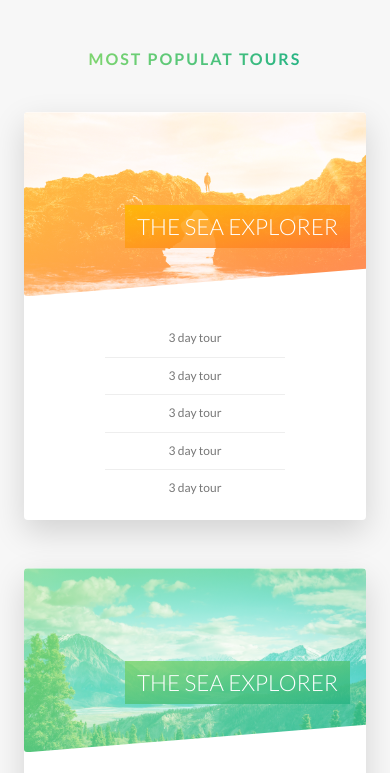
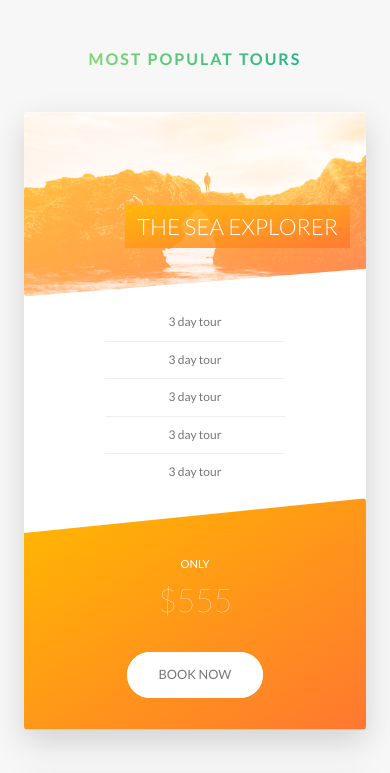
Before and after one commit to samuel-garcia-git/repositorio-sam-1, a website: page index.html in a window 390 px wide. Shown: the part 2516-3289 px from the top of the page. Drawn offline with Linux system fonts and the light colour scheme.

Commit message:
componentes responsivo

```diff
--- a/sass/components/_card.scss
+++ b/sass/components/_card.scss
@@ -1,11 +1,11 @@
 //Funcions
-.card{
+.card {
     perspective: 150rem;
     -moz-perspective: 150rem;
     position: relative;
     height: 51rem;
 
-    &_side{
+    &_side {
 
         height: 51rem;
         transition: all .9s ease;
@@ -25,15 +25,15 @@
         &--back {
             transform: rotateY(180deg);
 
-        &-1{
+            &-1 {
                 background-image: linear-gradient(to right bottom, $color-secondary-light, $color-secondary-dark);
             }
 
-         &-2{
+            &-2 {
                 background-image: linear-gradient(to right bottom, $color-primary-light, $color-primary-dark);
             }
 
-         &-3{
+            &-3 {
                 background-image: linear-gradient(to right bottom, $color-tertiary-light, $color-tertiary-dark);
             }
         }
@@ -41,19 +41,19 @@
     }
 
 
-       &:hover &_side--front  {
+    &:hover &_side--front {
         transform: rotateY(-180deg);
 
     }
 
-        &:hover &_side--back  {
+    &:hover &_side--back {
         transform: rotateY(0);
 
     }
 
     //Front side styles
 
-    &_picture{
+    &_picture {
         background-size: cover;
         height: 23rem;
         background-blend-mode: screen;
@@ -62,20 +62,20 @@
         border-bottom-left-radius: 3px;
         border-top-right-radius: 3px;
 
-        &--1{
+        &--1 {
             background-image: linear-gradient(to right bottom, $color-secondary-light, $color-secondary-dark), url(../img/nat-5.jpg);
         }
 
-         &--2{
+        &--2 {
             background-image: linear-gradient(to right bottom, $color-primary-light, $color-primary-dark), url(../img/nat-6.jpg);
         }
 
-         &--3{
+        &--3 {
             background-image: linear-gradient(to right bottom, $color-tertiary-light, $color-tertiary-dark), url(../img/nat-7.jpg);
         }
     }
 
-    &_heading{
+    &_heading {
         font-size: 2.8rem;
         font-weight: 300;
         text-transform: uppercase;
@@ -87,43 +87,43 @@
         width: 75%;
     }
 
-    &_heading-span{
+    &_heading-span {
         padding: 1rem 1.5rem;
         -webkit-decoration-break: clone;
         box-decoration-break: clone;
 
-        &--1{
+        &--1 {
             background-image: linear-gradient(to right bottom, rgba($color-secondary-light, .85), rgba($color-secondary-dark, .85));
         }
 
-         &--2{
+        &--2 {
             background-image: linear-gradient(to right bottom, rgba($color-primary-light, .85), rgba($color-primary-dark, .85));
         }
 
-           &--3{
+        &--3 {
             background-image: linear-gradient(to right bottom, rgba($color-tertiary-light, .85), rgba($color-tertiary-dark, .85));
         }
     }
 
-    &_details{
-         padding: 3rem;
+    &_details {
+        padding: 1rem 3rem;
         width: 80%;
         margin: 0 auto;
 
 
-        ul{
+        ul {
             list-style: none;
             width: 80%;
             margin: auto;
 
         }
 
-        li{
+        li {
             text-align: center;
             font-size: 1.5rem;
             padding: 1rem;
 
-            &:not(:last-child){
+            &:not(:last-child) {
                 border-bottom: 1px solid $color-gray-light-2;
             }
         }
@@ -131,7 +131,7 @@
 
     //back side styles
 
-    &_cta{
+    &_cta {
         position: absolute;
         top: 50%;
         left: 50%;
@@ -139,21 +139,77 @@
 
     }
 
-    &_price-box{
+    &_price-box {
         text-align: center;
         margin-bottom: 8rem;
         color: $color-white;
     }
 
-    &_price-only{
+    &_price-only {
         font-size: 1.4rem;
         text-transform: uppercase;
     }
 
-    &_price-value{
+    &_price-value {
         font-size: 6rem;
         font-weight: 100;
     }
 
 
+    @include respond(tab-port) {
+        height: auto;
+        border-radius: 4px;
+        background-color: $color-white;
+        box-shadow: 0 1.5rem 4rem rgba($color-black, .15);
+
+         //Funcions
+
+            &_side {
+                height: auto;
+                position: relative;
+                box-shadow: none;
+
+
+            &--back {
+                transform: rotateY(0);
+                clip-path: polygon(0 15%, 100% 0, 100% 100%, 0% 100%);
+
                 }
+            }
+
+
+            &:hover &_side--front {
+                transform: rotateY(0);
+            }
+
+            //Front side styles
+            //back side styles
+
+            &_cta {
+                position: relative;
+                top: 0;
+                left: 0;
+                transform: translate(0);
+                width: 100%;
+                text-align: center;
+                padding: 7rem 4rem 4rem 4rem;
+
+            }
+
+            &_price-box {
+
+                margin-bottom: 3rem;
+
+            }
+
+            &_price-only {
+                font-size: 1.4rem;
+                text-transform: uppercase;
+            }
+
+            &_price-value {
+                font-size: 4rem;
+
+            }
+        }
+}
--- a/sass/components/_form.scss
+++ b/sass/components/_form.scss
@@ -17,6 +17,10 @@
         width: 90%;
         display: block;
         transition: all .3s;
+
+         @include respond(tab-port) {
+            width: 100%;
+        }
 
         &:focus {
             outline: none;
@@ -52,6 +56,11 @@
     &_radio-group {
         width: 49%;
         display: inline-block;
+
+        @include respond(tab-port) {
+            width: 100%;
+            margin-bottom: 2rem;
+        }
     }
 
     &_radio-input {
--- a/sass/components/_story.scss
+++ b/sass/components/_story.scss
@@ -9,7 +9,15 @@
     font-size: $default-font-size;
     transform: skewX(-12deg);
 
+    @include respond(tab-port) {
+        width: 100%;
+        padding: 4rem;
+        padding-left: 7rem;
+    }
 
+    @include respond(phone) {
+         transform: skewX(0);
+    }
 
     &_shape {
         width: 15rem;
@@ -22,6 +30,10 @@
         transform: translateX(-3rem) skewX(12deg);
         position: relative;
 
+         @include respond(phone) {
+         transform: translateX(-3rem) skewX(0);
+    }
+
     }
 
     &_img {
@@ -32,6 +44,10 @@
 
     &_text {
         transform: skewX(12deg);
+
+        @include respond(phone) {
+         transform: skewX(0);
+    }
     }
 
     &_caption {
--- a/sass/pages/_home.scss
+++ b/sass/pages/_home.scss
@@ -63,10 +63,25 @@
     border-radius: 4px;
     box-shadow: 0 1.5rem 4rem rgba($color-black, .15);
 
-    height: 50rem;
+    @include respond(tab-land) {
+         background-image: linear-gradient(105deg, rgba($color-white, .9) 0%, rgba($color-white, .9) 65%, transparent 65%), url(../img/nat-10.jpg);
+        background-size: cover;
+    }
+
+    @include respond(tab-port) {
+        background-image: linear-gradient(to right, rgba($color-white, .9) 0%, rgba($color-white, .9) 100%), url(../img/nat-10.jpg);
+    }
 
     &_form {
         width: 50%;
         padding: 6rem;
+
+        @include respond(tab-land) {
+            width: 65%;
+        }
+
+        @include respond(tab-port) {
+            width: 100%;
+        }
     }
 }
```
Also changed, not shown: css/style.css, sass/layout/_footer.scss (line endings or trailing spaces). Lines whose indentation alone changed are shown as unchanged.
